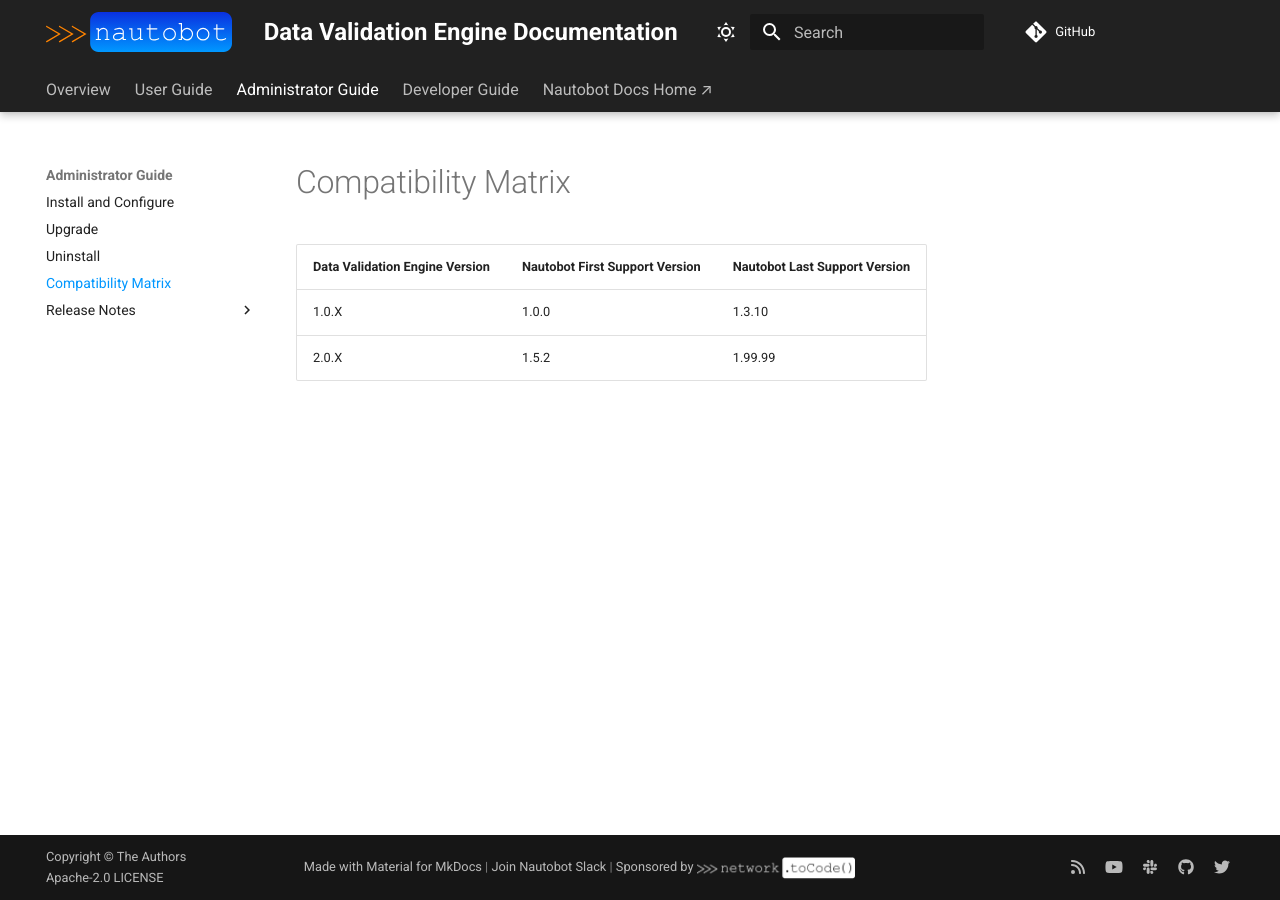
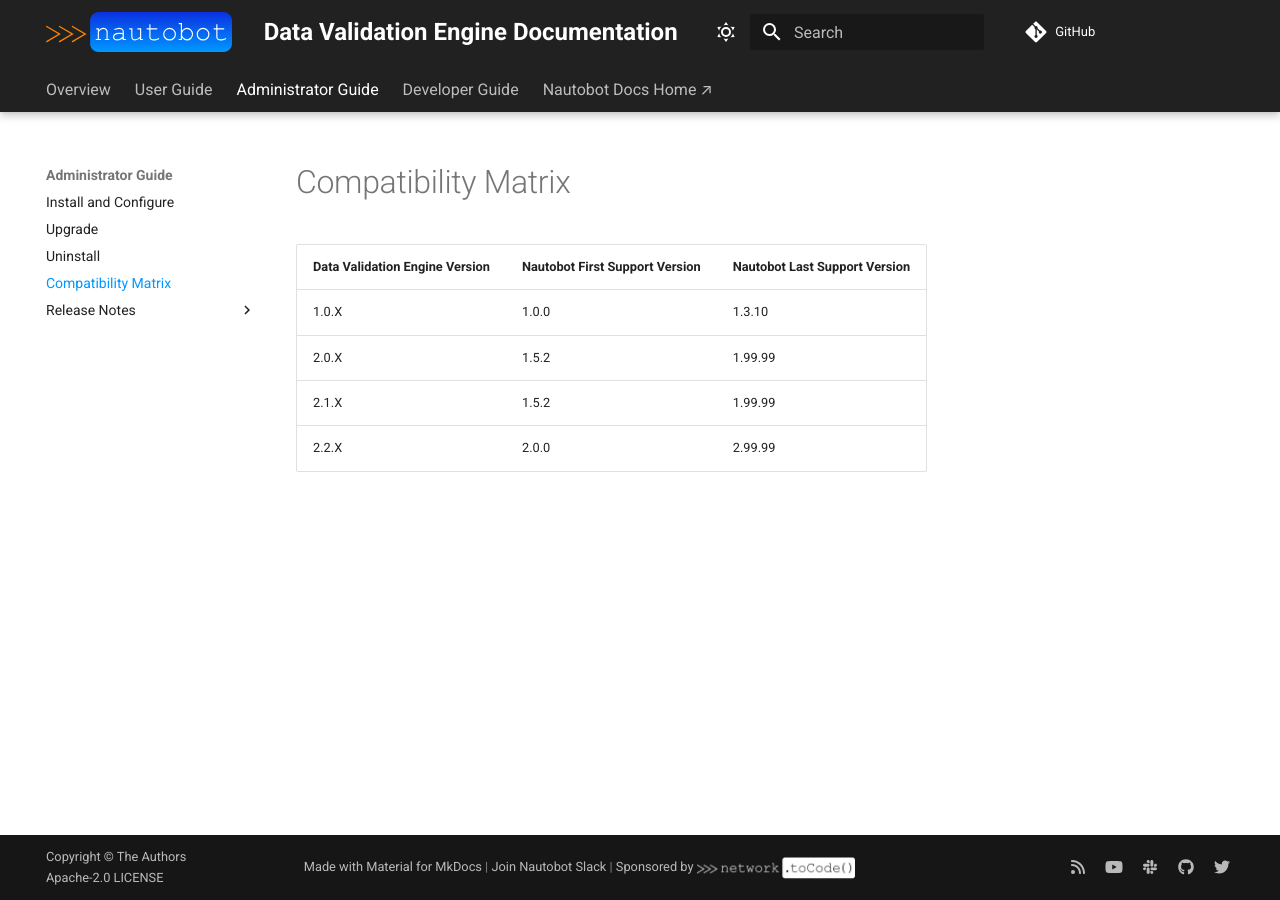
Before and after one commit to nautobot/nautobot-app-data-validation-engine, an MkDocs documentation site: the page built from docs/admin/compatibility_matrix.md, in a window 1280 px wide. Built offline with MkDocs 1.6.1 and Material for MkDocs 9.7.7, drawn with Linux system fonts in a browser that asks for light colours; comment, search, counter and statistics services are not loaded.

Commit message:
Update compatibility matrix for DVE v2.2.X

```diff
--- a/docs/admin/compatibility_matrix.md
+++ b/docs/admin/compatibility_matrix.md
@@ -4,3 +4,5 @@
 | ------------------------------ | ------------------------------ | ----------------------------- |
 | 1.0.X                          | 1.0.0                          | 1.3.10                        |
 | 2.0.X                          | 1.5.2                          | 1.99.99                       |
+| 2.1.X                          | 1.5.2                          | 1.99.99                       |
+| 2.2.X                          | 2.0.0                          | 2.99.99                       |
```
